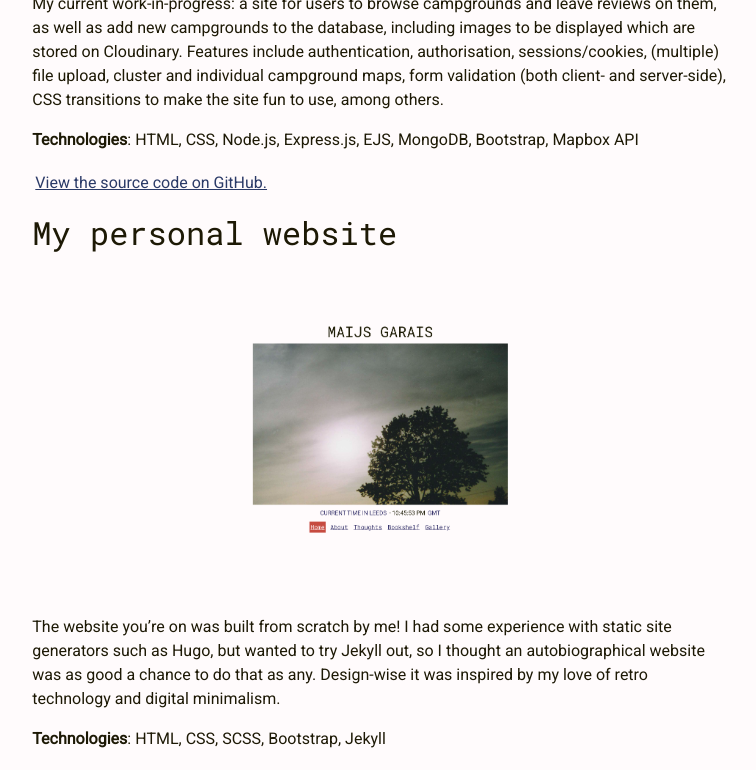
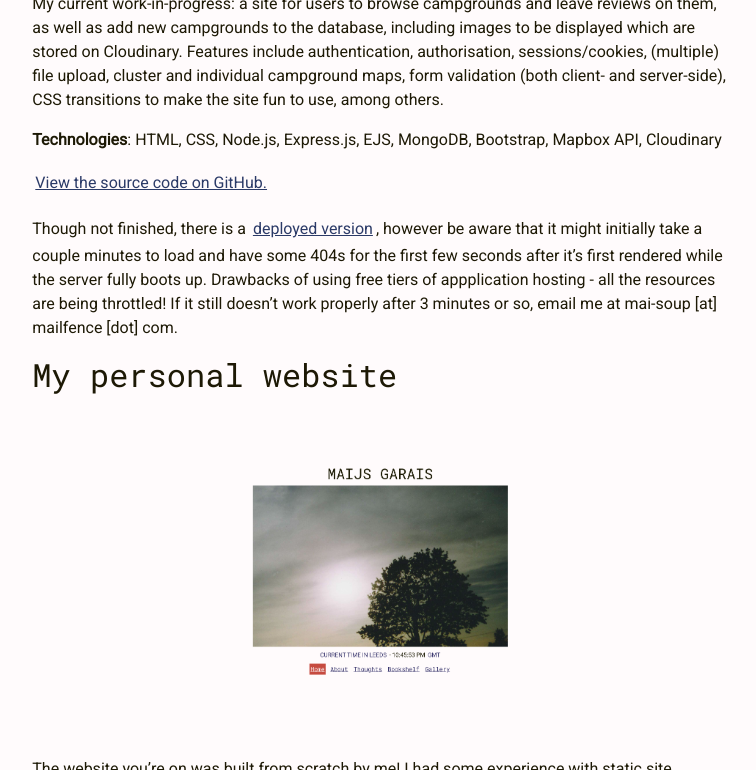
Before and after one commit to mai-soup/mai-soup.github.io, a Jekyll site: the page built from projects.md, in a window 1280 px wide and 900 px high, scrolled down 398 px, cut to the strip 130-900 px from the top of the window. Shown: the whole strip, without its empty margins (260-1016 px from the left). Built offline with Jekyll 4.4.1, drawn with Linux system fonts in a browser that asks for light colours; some of the changed text lies outside the part shown.

Commit message:
add more detail on yelpcamp

```diff
--- a/projects.md
+++ b/projects.md
@@ -11,9 +11,11 @@ Here's the various projects I am working/have worked on, and the links to their
 
 My current work-in-progress: a site for users to browse campgrounds and leave reviews on them, as well as add new campgrounds to the database, including images to be displayed which are stored on Cloudinary. Features include authentication, authorisation, sessions/cookies, (multiple) file upload, cluster and individual campground maps, form validation (both client- and server-side), CSS transitions to make the site fun to use, among others.
 
-**Technologies**: HTML, CSS, Node.js, Express.js, EJS, MongoDB, Bootstrap, Mapbox API
+**Technologies**: HTML, CSS, Node.js, Express.js, EJS, MongoDB, Bootstrap, Mapbox API, Cloudinary
 
 [View the source code on GitHub.](https://github.com/mai-soup/yelpcamp)
+
+Though not finished, there is a [deployed version](https://yelpcamp-aqzy.onrender.com/), however be aware that it might initially take a couple minutes to load and have some 404s for the first few seconds after it's first rendered while the server fully boots up. Drawbacks of using free tiers of appplication hosting - all the resources are being throttled! If it still doesn't work properly after 3 minutes or so, email me at mai-soup [at] mailfence [dot] com.
 
 ## My personal website
 
```
Also changed, not shown: other parts of projects.md (+1 -1 lines), 2 other files.
